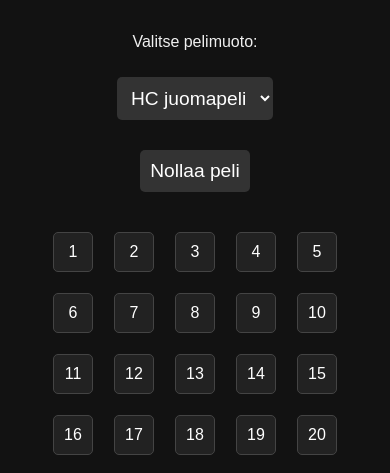
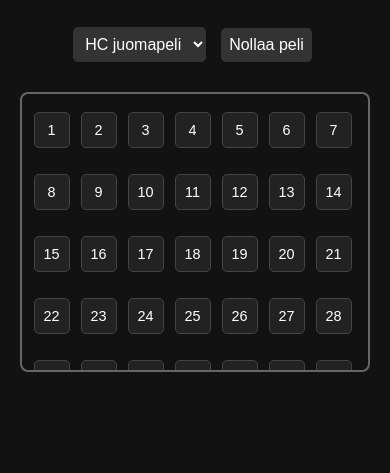
Before and after one commit to LennuShiesty/lk-jengapeli.github.io, a plain HTML site: page index.html in a window 390 px wide. Shown: the part 158-631 px from the top of the page. Drawn offline with Linux system fonts and the light colour scheme.

Commit message:
Add files via upload

```diff
--- a/index.html
+++ b/index.html
@@ -2,7 +2,7 @@
 <html lang="fi">
 <head>
   <meta charset="UTF-8" />
-  <meta name="viewport" content="width=device-width, initial-scale=1.0"/>
+  <meta name="viewport" content="width=device-width, initial-scale=1" />
   <title>Jenga</title>
   <style>
     body {
@@ -17,11 +17,67 @@
     select, button, input {
       font-size: 1.2em;
       padding: 10px;
-      margin: 10px;
+      margin: 10px 10px 10px 0;
       background-color: #333;
       color: white;
       border: none;
       border-radius: 5px;
+      cursor: pointer;
+    }
+
+    button {
+      margin-left: 0;
+    }
+
+    .valinta-rivi {
+      display: flex;
+      justify-content: center;
+      align-items: center;
+      margin: 20px auto;
+      max-width: 500px;
+      gap: 10px;
+    }
+
+    /* Numeroiden nappeja ympäröivä laatikko */
+    .numeronapit-container {
+      max-width: 550px;
+      margin: 0 auto;
+      border: 2px solid #666; /* harmaa reunus */
+      padding: 10px;
+      border-radius: 8px;
+      background-color: transparent;
+      box-shadow: none;
+      /* POISTETTU max-height ja overflow täältä,
+         koska skrollaus laitetaan media queryllä */
+    }
+
+    .numeronapit {
+      display: flex;
+      flex-wrap: wrap;
+      justify-content: center;
+      gap: 6px;
+    }
+
+    .numeronappi {
+      width: 40px;
+      height: 40px;
+      font-size: 1em;
+      border-radius: 5px;
+      background-color: #222;
+      color: white;
+      border: 1px solid #444;
+      cursor: pointer;
+      user-select: none;
+      transition: background-color 0.3s, color 0.3s;
+    }
+
+    .numeronappi:hover {
+      background-color: #555;
+    }
+
+    .valittu {
+      background-color: lightgreen;
+      color: black;
     }
 
     .tehtava {
@@ -62,74 +118,64 @@
       margin-top: 10px;
     }
 
-    .numeronapit {
-      display: flex;
-      flex-wrap: wrap;
-      justify-content: center;
-      gap: 1px;
-      margin-top: 20px;
-      max-height: 250px;
+    /* Media query puhelimille - skrollaus päälle, max-height ja fixed korkeus */
+    @media (max-width: 600px) {
+      .numeronapit-container {
+        max-height: 260px;
         overflow-y: auto;
       }
 
-    .numeronappi {
-      width: 40px;
-      height: 40px;
-      font-size: 1em;
-      border-radius: 5px;
-      background-color: #222;
-      color: white;
-      border: 1px solid #444;
-      cursor: pointer;
-    }
-
-    .valittu {
-      background-color: lightgreen;
-      color: black;
-    }
-
-    .valinta-rivi {
-      display: flex;
-      justify-content: space-between;
-      align-items: center;
-      margin: 20px auto;
-      max-width: 500px;
-    }
-
-    @media (max-width: 600px) {
       .otsikkologo {
         max-width: 120px;
         margin-top: 5px;
       }
 
       .valinta-rivi {
-        flex-direction: column;
+        flex-wrap: nowrap;
+        justify-content: center;
         gap: 10px;
+      }
+
+      select, button {
+        font-size: 1em;
+        padding: 8px;
+        margin: 10px 5px 10px 0;
+      }
+
+      .numeronappi {
+        width: 36px;
+        height: 36px;
+        font-size: 0.9em;
+      }
+
+      .numeronapit-container {
+        max-width: 100%;
+        padding: 8px;
       }
     }
   </style>
 </head>
 <body>
   <!-- Oikean yläkulman logo -->
-  <img src="logo2.png" alt="Logo" class="logo-topright">
+  <img src="logo2.png" alt="Logo" class="logo-topright" />
 
-  <!-- Otsikkokuvana logo (Jenga-logo) -->
-  <img src="jengaLogo2.png" alt="Jenga logo" class="otsikkologo">
+  <!-- Jenga logo ylhäällä -->
+  <img src="jengaLogo2.png" alt="Jenga logo" class="otsikkologo" />
 
   <div class="subtitle">made by L-K</div>
 
   <div class="valinta-rivi">
-    <div>
-      <p>Valitse pelimuoto:</p>
     <select id="pelimuoto" onchange="resetoiPeli()">
       <option value="HC">HC juomapeli</option>
       <option value="Sosiaalinen">Sosiaalinen</option>
     </select>
-    </div>
     <button onclick="resetoiPeli()">Nollaa peli</button>
   </div>
 
+  <div class="numeronapit-container">
     <div class="numeronapit" id="numerot"></div>
+  </div>
+
   <div class="tehtava" id="tehtava"></div>
 
   <script>
```
Lines whose indentation alone changed are shown as unchanged.
